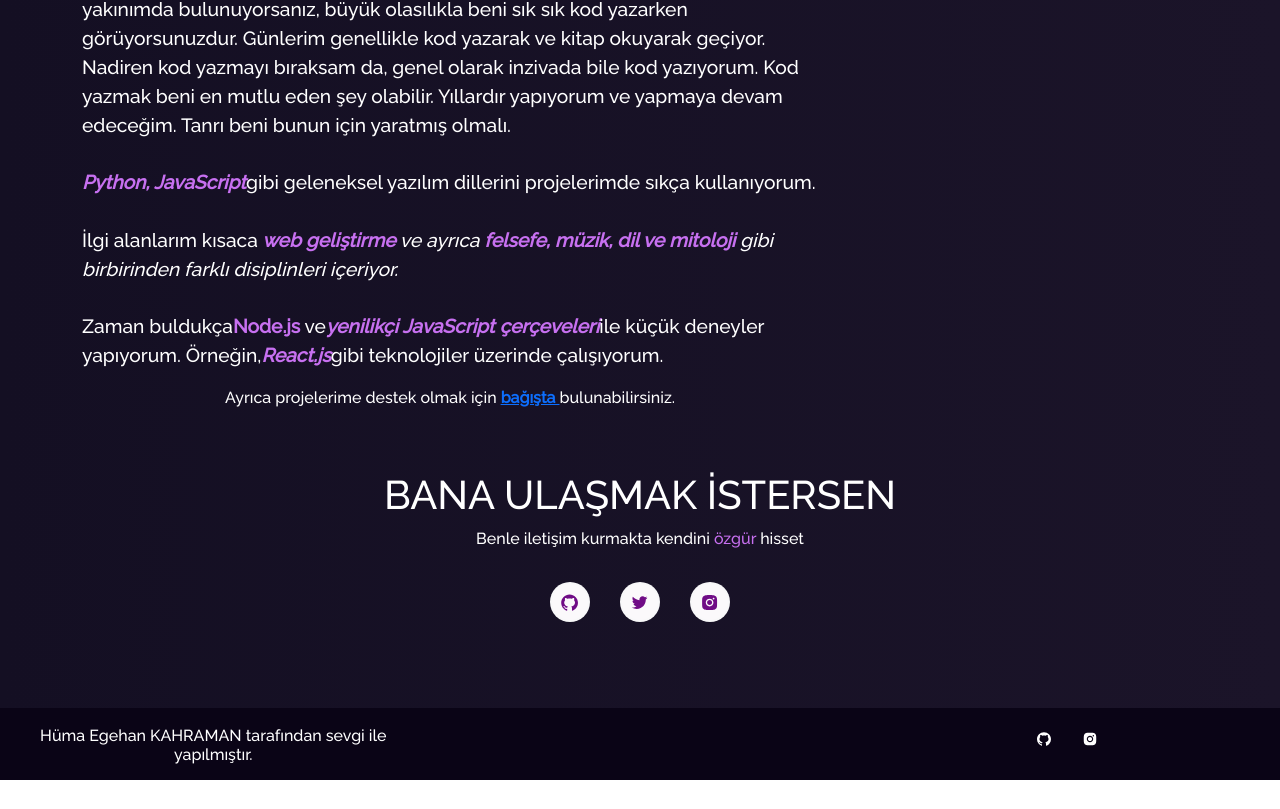
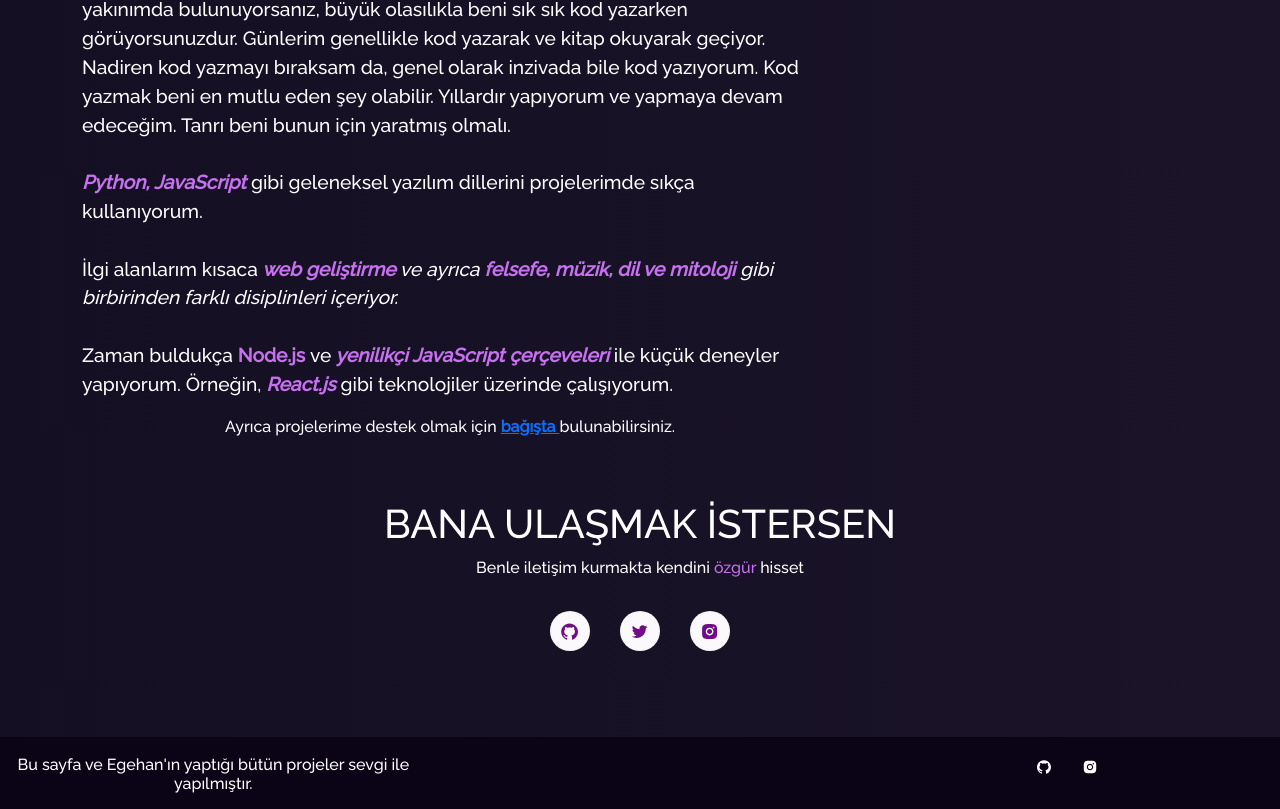
Before and after one commit to VastSea0/egehan, a React (Create React App) app: page / in a window 1280 px wide. Shown: the part 1096-1905 px from the top of the page. Before the commit the page ends 1876 px from the top, so only its background shows below. Built offline with nearby package versions, Linux system fonts and the light colour scheme.

Commit message:
Edited Footer and Navbar

```diff
--- a/src/components/Footer.js
+++ b/src/components/Footer.js
@@ -13,7 +13,7 @@ function Footer() {
     <Container fluid className="footer">
       <Row>
         <Col md="4" className="footer-copywright">
-          <h3>Hüma Egehan KAHRAMAN tarafından sevgi ile yapılmıştır.</h3>
+          <h3>Bu sayfa ve Egehan'ın yaptığı bütün projeler sevgi ile yapılmıştır.</h3>
         </Col>
         <Col md="4" className="footer-copywright">
 
--- a/src/components/Home/Home2.js
+++ b/src/components/Home/Home2.js
@@ -15,19 +15,19 @@ function Home2() {
         <Row>
           <Col md={8} className="home-about-description">
             <h1 style={{ fontSize: "2.6em" }}>
-              İZİNİNİZLE KENDİMİ SİZLERE <span className="purple"> TANITAYIM</span> DİNLEYİN:
+            İZİNNİZLE KENDİMİ SİZLERE <span className="purple"> TANITAYIM</span> DİNLEYİN:
             </h1>
             <p className="home-about-body">
     Kendimi yazılım alanında bir arayışa girerek hayat amacımı bulmuş ve bu amaçla dünyaya gelmiş biri olarak görüyorum. Her an her yerde kod yazıyorum. Eğer yakınımda bulunuyorsanız, büyük olasılıkla beni sık sık kod yazarken görüyorsunuzdur. Günlerim genellikle kod yazarak ve kitap okuyarak geçiyor. Nadiren kod yazmayı bıraksam da, genel olarak inzivada bile kod yazıyorum. Kod yazmak beni en mutlu eden şey olabilir. Yıllardır yapıyorum ve yapmaya devam edeceğim. Tanrı beni bunun için yaratmış olmalı.
     <br />
     <br />
     <i>
-        <b className="purple">Python, JavaScript</b>
+        <b className="purple"> Python, JavaScript </b>
     </i>
     gibi geleneksel yazılım dillerini projelerimde sıkça kullanıyorum.
     <br />
     <br />
-    İlgi alanlarım kısaca
+     İlgi alanlarım kısaca
     <i>
         <b className="purple"> web geliştirme</b> ve ayrıca
         <b className="purple"> felsefe, müzik, dil ve mitoloji </b>
@@ -36,13 +36,13 @@ function Home2() {
     <br />
     <br />
     Zaman buldukça
-    <b className="purple">Node.js</b> ve
+    <b className="purple"> Node.js </b> ve
     <i>
-        <b className="purple">yenilikçi JavaScript çerçeveleri</b>
+        <b className="purple"> yenilikçi JavaScript çerçeveleri </b>
     </i>
     ile küçük deneyler yapıyorum. Örneğin,
     <i>
-        <b className="purple">React.js</b>
+        <b className="purple"> React.js </b>
     </i>
 
     gibi teknolojiler üzerinde çalışıyorum.
--- a/src/components/Navbar.js
+++ b/src/components/Navbar.js
@@ -95,7 +95,7 @@ function NavBar() {
 
             <Nav.Item className="fork-btn">
               <Button
-                href="https://github.com/vastsea0/Huma"
+                href="https://github.com/VastSea0/egehan"
                 target="_blank"
                 className="fork-btn-inner"
               >
```
